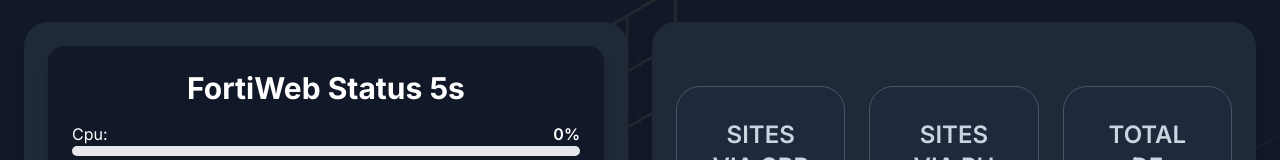
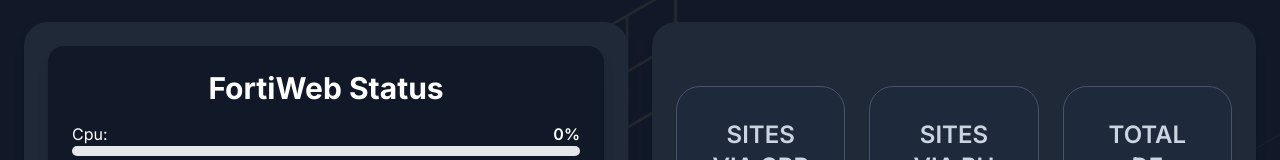
Before and after one commit to iBrunos/FortiWeb, a Next.js app in the folder client/: page / in a window 1280 px wide. Shown: the part 166-326 px from the top of the page. Built offline with nearby package versions, Linux system fonts and the light colour scheme; no server answers.

Commit message:
Update FortiWebStatus.tsx

```diff
--- a/client/src/components/interface/cards/fortiwebStatus/FortiWebStatus.tsx
+++ b/client/src/components/interface/cards/fortiwebStatus/FortiWebStatus.tsx
@@ -38,7 +38,7 @@
 
   return (
 <div className="bg-gray-900 text-white p-6 rounded-2xl shadow-lg w-full max-w-4xl h-auto md:h-[20rem]">
-  <h2 className="text-xl md:text-3xl font-bold mb-4 text-center">FortiWeb Status 5s</h2>
+  <h2 className="text-xl md:text-3xl font-bold mb-4 text-center">FortiWeb Status</h2>
   <div className="space-y-3">
     {(Object.keys(data) as Array<keyof FortiWebStatusData>)
       .filter((key) => key !== "tcp_concurrent_connection")
```
